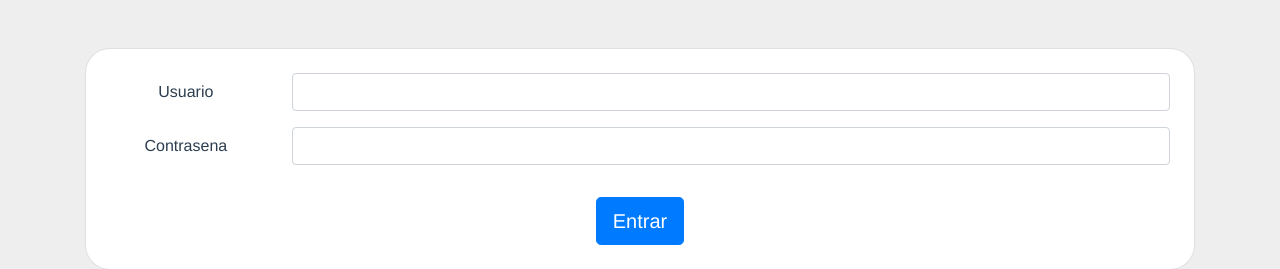
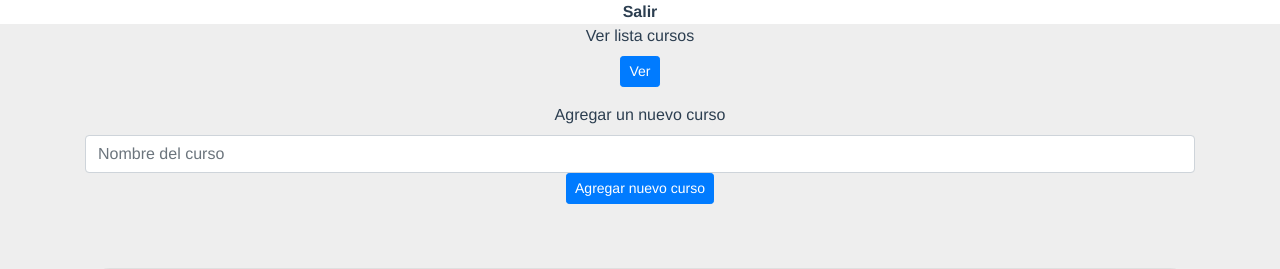
Before and after one commit to VictoriaBesada/PROJECT-Vuejs, a Vue app in the folder vueproject/: page / in a window 1280 px wide. Shown: the top 269 px of the page. Built offline with nearby package versions, Linux system fonts and the light colour scheme; what vue-form would draw is missing.

Commit message:
GET y POST

```diff
--- a/vueproject/src/App.vue
+++ b/vueproject/src/App.vue
@@ -11,6 +11,7 @@
       @agregarAlCarrito="recibirProductosCarrito"
     />
     <ListadoPage
+      msg="Fetch"
       v-if="canAccess"
       @changeFlagFromListado="recibiElMensaje"
       :productos="listadoDeProductos"
@@ -43,7 +44,7 @@ export default {
   },
   data() {
     return {
-      canAccess: false,
+      canAccess: true,
       listadoDeUsuarios: [],
       listadoDeProductos: [
         {
--- a/vueproject/src/components/ListadoPage.vue
+++ b/vueproject/src/components/ListadoPage.vue
@@ -3,51 +3,73 @@
     <a @click="desloguear"><strong>Salir</strong></a>
     <section style="background-color: #eee">
       <div class="container">
+        <div class="form-group">
+          <label>Ver lista cursos</label>
+          <br>
+          <button class="btn btn-primary btn-sm" @click="traerDatos">
+            Ver
+          </button>
+        </div>
+        <div class="form-group">
+          <label>Agregar un nuevo curso</label>
+          <input
+            type="text"
+            class="form-control"
+            aria-describedby="emailHelp"
+            placeholder="Nombre del curso"
+            v-model="nuevo"
+          />
+          <button class="btn btn-primary btn-sm" @click="agregarDatos">
+            Agregar nuevo curso
+          </button>
+        </div>
         <div class="row">
-          <div class="">
+          <div>
+          <div >
             <div
-              class="card"
+              class="card col-xl-3 col-lg-4 "
               style="display: inline-block"
-              v-for="item in productos"
-              :key="item.id"
+              v-for="curso in cursos"
+              :key="curso.id"
             >
               <img
-                v-bind:src="item.imagen"
+                v-bind:src="curso.imagen"
                 class="card-img-top"
                 alt="Apple Computer"
               />
               <div class="card-body">
                 <div class="text-center">
-                  <h5 class="card-title">{{ item.titulo }}</h5>
-                  <p class="text-muted mb-4">{{ item.descripcion }}</p>
+                  <h5 class="card-title">{{ curso.nombre }}</h5>
+                  <p class="text-muted mb-4">{{ curso.descripcion }}</p>
                 </div>
                 <div>
                   <div
                     class="d-flex justify-content-between total font-weight-bold mt-4"
                   >
-                    <span>Precio unitario</span><span>{{ item.precio }}</span>
+                    <span>Precio unitario</span><span>{{ curso.precio }}</span>
                   </div>
                 </div>
                 <div style="text-align: center">
                   <button
-                  style="margin: 10px"
+                    style="margin: 10px"
                     class="btn btn-primary btn-sm"
                     type="button"
-                    @click="verDetalle(item)"
+                    @click="verDetalle(curso.descripcion)"
                   >
                     Detalles
                   </button>
                   <button
-                  style="margin: 10px"
+                    style="margin: 10px"
                     class="btn btn-outline-primary btn-sm mt-2"
                     type="button"
-                    @click="agregarAlCarrito(item)"
+                    @click="agregarAlCarrito(curso.id)"
                   >
                     Agregar al carrito
                   </button>
                 </div>
               </div>
             </div>
+          </div>
           </div>
         </div>
       </div>
@@ -58,13 +80,46 @@
 <script>
 export default {
   name: "ListadoPage",
-  props: ["productos"],
+  props: {
+    msg: String,
+  },
   data() {
-    return {};
+    return {
+      rutaBase: "https://626765be78638336421ee4dd.mockapi.io",
+      cursos: [],
+      nuevo: "",
+    };
   },
   methods: {
     desloguear() {
       this.$emit("changeFlagFromListado");
+    },
+    async traerDatos() {
+      try {
+        let rawData = await fetch(`${this.rutaBase}/cursos`);
+        let jsonData = await rawData.json();
+        this.cursos = jsonData;
+      } catch (error) {
+        console.error(error);
+      }
+    },
+    async agregarDatos() {
+      try {
+        const nuevoCurso = {
+          nombre: this.nuevo,
+        };
+        const options = {
+          method: "POST",
+          headers: {
+            Accept: "application/json",
+            "Content-Type": "application/json",
+          },
+          body: JSON.stringify(nuevoCurso),
+        };
+        await fetch(`${this.rutaBase}/cursos`, options);
+      } catch (error) {
+        console.error(error);
+      }
     },
     agregarAlCarrito(payload) {
       let objetoCarrito = { ...payload, cantidadCarrito: 1 };
```
